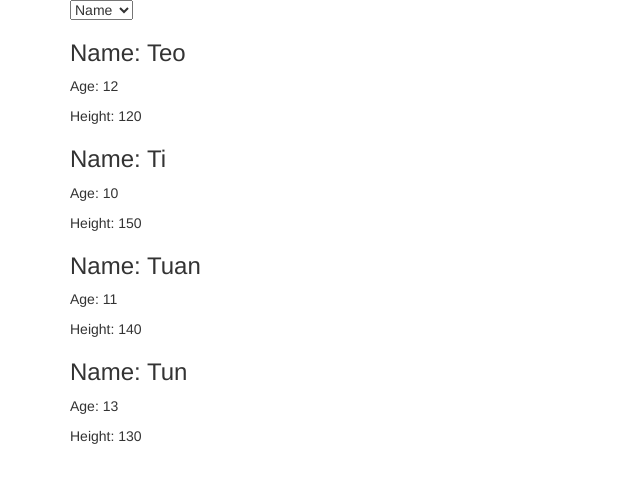
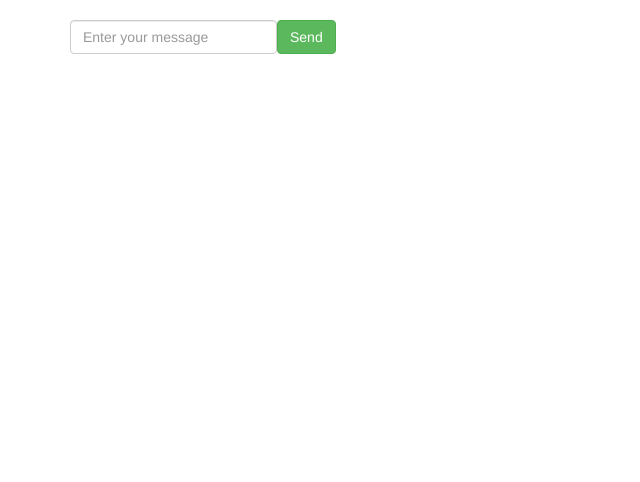
Before and after one commit to vanpho93/form1901, an Angular app: page / in a window 1280 px wide. Shown: the top 482 px of the page, without its empty margins (0-640 px from the left). Built offline with nearby package versions, Linux system fonts and the light colour scheme.

Commit message:
chat component

```diff
--- a/src/app/app.component.html
+++ b/src/app/app.component.html
@@ -1,4 +1,5 @@
 <div class="container">
   <!-- <app-form-sign-up></app-form-sign-up> -->
-  <app-pipe-exam></app-pipe-exam>
+  <!-- <app-pipe-exam></app-pipe-exam> -->
+  <app-chat></app-chat>
 </div>
--- a/src/app/app.module.ts
+++ b/src/app/app.module.ts
@@ -10,6 +10,7 @@ import { MyJsonPipe } from './my-json.pipe';
 import { RoundPipe } from './round.pipe';
 import { SortAgePipe } from './sort-age.pipe';
 import { SortPropPipe } from './sort-prop.pipe';
+import { ChatComponent } from './chat.component';
 
 @NgModule({
   declarations: [
@@ -20,7 +21,8 @@ import { SortPropPipe } from './sort-prop.pipe';
     MyJsonPipe,
     RoundPipe,
     SortAgePipe,
-    SortPropPipe
+    SortPropPipe,
+    ChatComponent
   ],
   imports: [
     BrowserModule,
--- /dev/null
+++ b/src/app/chat.component.ts
@@ -0,0 +1,22 @@
+import { Component } from '@angular/core';
+
+@Component({
+    selector: 'app-chat',
+    template: `
+        <div>
+            <br>
+            <div class="form-inline">
+                <input
+                  class="form-control"
+                  placeholder="Enter your message"
+                  [(ngModel)]="message"
+                >
+                <button class="btn btn-success">Send</button>
+            </div>
+        </div>
+    `
+})
+
+export class ChatComponent {
+    message = '';
+}
```
Also changed, not shown: 1 other file (tests, documents, lock files or other folders).
